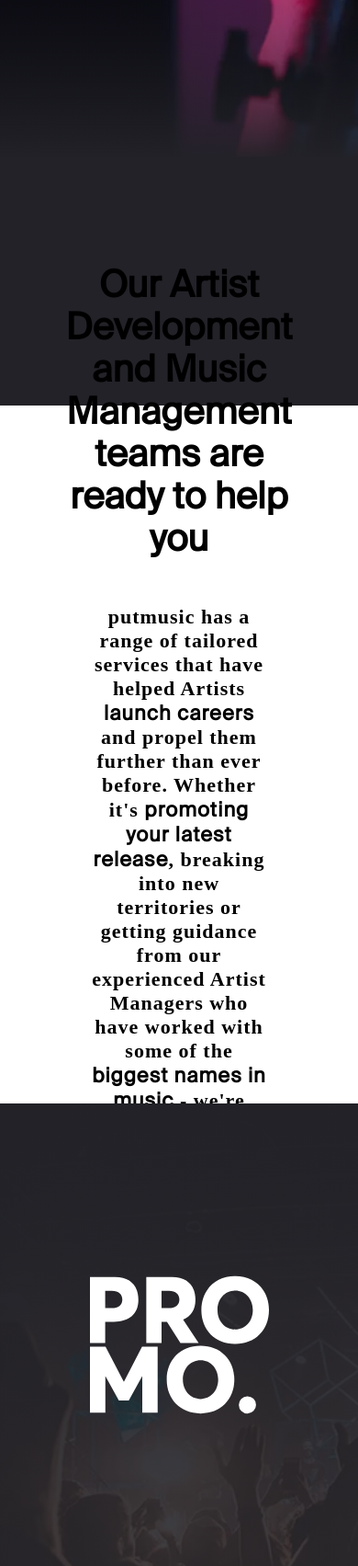
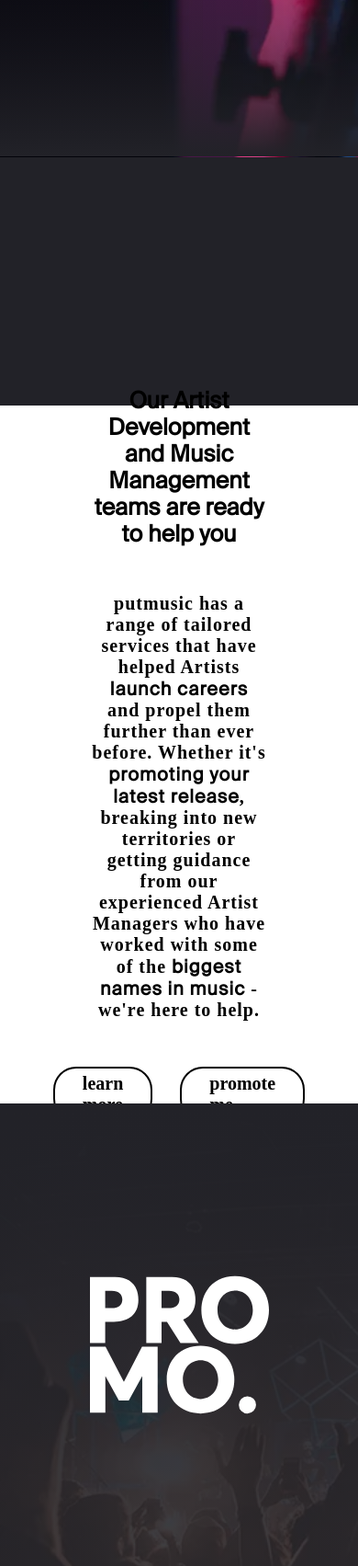
Before and after one commit to allan-dash/putmusic, a plain HTML site: page index.html in a window 390 px wide. Shown: the part 631-2334 px from the top of the page at 92% size. Drawn offline with Linux system fonts and the light colour scheme; a web font is replaced by a local one.

Commit message:
Mobile responsiveness fixes

```diff
--- a/styles.css
+++ b/styles.css
@@ -236,7 +236,7 @@ a{
 }
 
 .hero-top-container-inner-1{
-    padding: 20px 40px 20px 40px;
+    padding: 20px 10px 20px 10px;
     border-radius: 25px;
     display: flex;
     align-items: center;
@@ -654,6 +654,7 @@ a{
     display: flex;
     gap: 50px;
     flex-wrap: wrap;
+    justify-content: center;
 }
 
 .reviewer{
@@ -666,15 +667,9 @@ a{
 }
 
 
-@media only screen and (max-width: 400px) {
-    .hero-top-container-inner-1{
-        padding: 10px 20px 10px 20px
-    }
 
 
-}
-
-@media only screen and (max-width: 880px) {
+@media only screen and (max-width: 1300px) {
 
     .hamburger{
         display: block;
@@ -693,6 +688,10 @@ a{
 
     .bar{
         right: 20px;
+    }
+
+    .hero-fade{
+        bottom: 2.7rem;
     }
 
     .hero-container{
@@ -737,3 +736,35 @@ a{
         height: 1300px;
     }
 }
+
+@media only screen and (max-width: 700px) {
+    .services-container{
+        height: 2200px;
+    }
+
+    .about-title{
+        font-size: 25px;
+    }
+
+    .about-container-left{
+        flex-shrink: 0;
+    }
+
+    .about-text{
+        font-size: 20px;
+    }
+
+    .about-button{
+        padding: 5px 30px 5px 30px;
+    }
+}
+
+
+
+@media only screen and (max-width: 400px) {
+    .hero-top-container-inner-1{
+        padding: 10px 20px 10px 20px
+    }
+
+
+}
```
